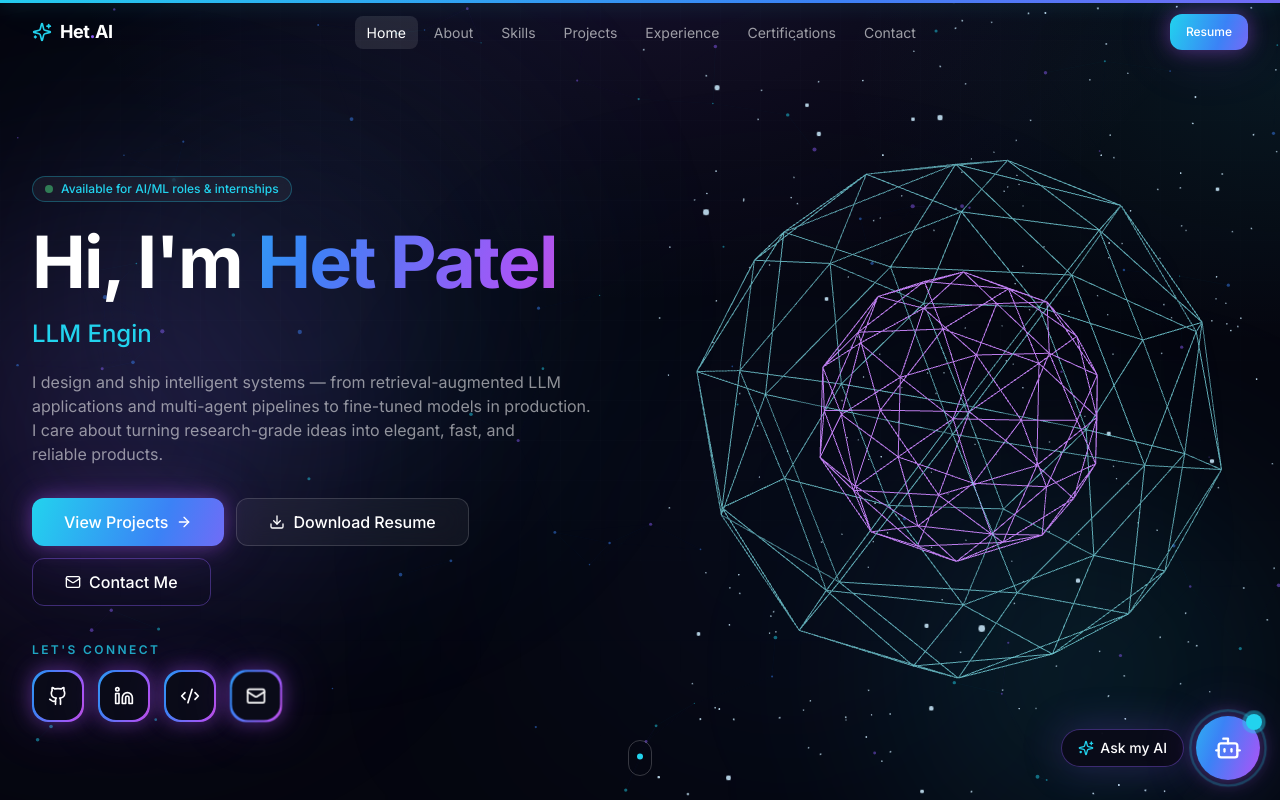
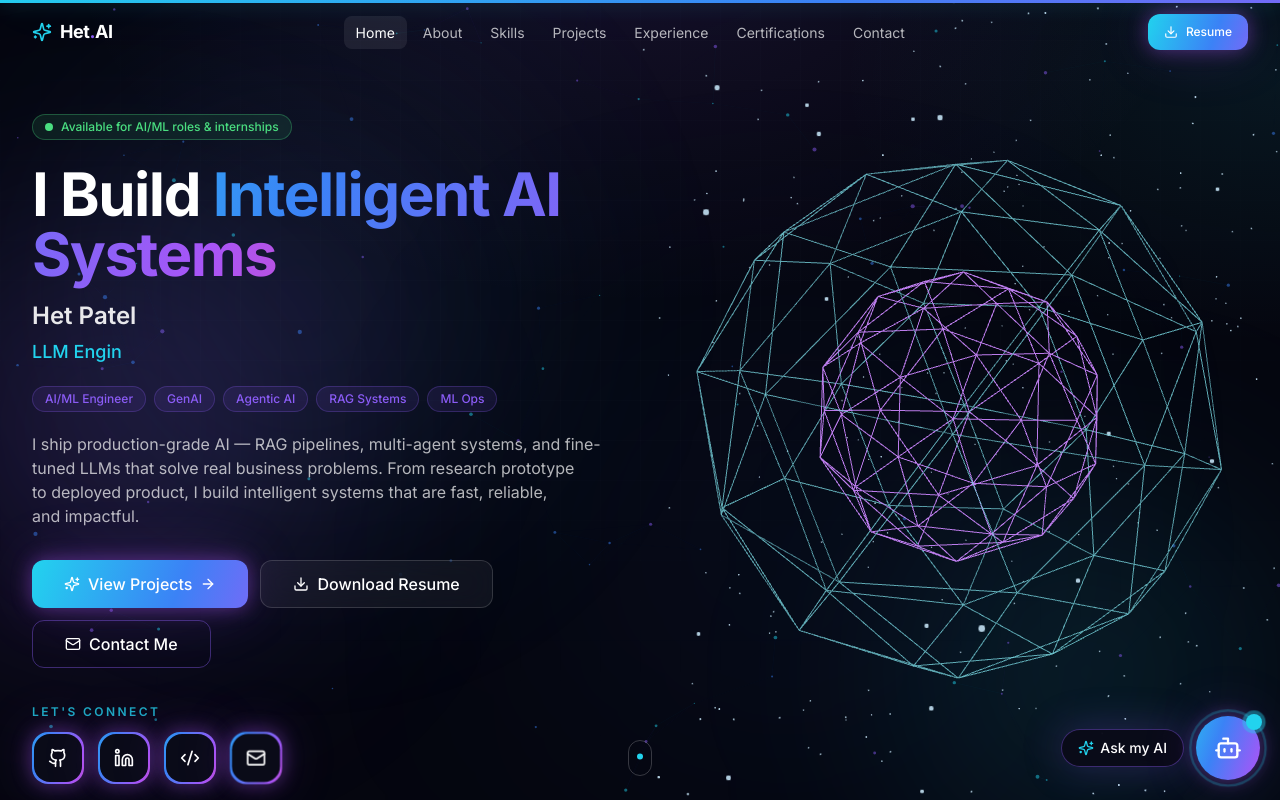
Before and after one commit to Het0808/Het_Portfolio, a Next.js app: page / in a window 1280 px wide. Shown: the top 800 px of the page. Built offline with nearby package versions, Linux system fonts and the light colour scheme.

Commit message:
feat: complete portfolio UX/UI overhaul and content sync

```diff
--- a/src/app/globals.css
+++ b/src/app/globals.css
@@ -99,3 +99,19 @@
   background: rgba(139, 92, 246, 0.35);
   color: #fff;
 }
+
+/* Custom Accessibility & Spacing Utilities */
+@layer utilities {
+  .section-container {
+    @apply relative py-24 sm:py-32;
+  }
+}
+
+/* Contrast enhancement for readability */
+.text-white\/55 {
+  color: rgba(255, 255, 255, 0.65) !important;
+}
+
+.text-white\/60 {
+  color: rgba(255, 255, 255, 0.70) !important;
+}
--- a/src/components/layout/Footer.tsx
+++ b/src/components/layout/Footer.tsx
@@ -11,7 +11,7 @@ export function Footer() {
       {/* Ambient glow */}
       <div className="pointer-events-none absolute inset-x-0 -top-32 mx-auto h-64 w-2/3 rounded-full bg-neon-violet/20 blur-[120px]" />
 
-      <div className="mx-auto max-w-7xl px-5 py-14 sm:px-8">
+      <div className="mx-auto max-w-7xl px-5 py-16 sm:px-8">
         <motion.blockquote
           initial={{ opacity: 0, y: 20 }}
           whileInView={{ opacity: 1, y: 0 }}
--- a/src/components/layout/Navbar.tsx
+++ b/src/components/layout/Navbar.tsx
@@ -2,7 +2,7 @@
 
 import { useEffect, useState } from "react";
 import { AnimatePresence, motion } from "framer-motion";
-import { Menu, X, Sparkles } from "lucide-react";
+import { Menu, X, Sparkles, Download } from "lucide-react";
 import { navLinks, profile } from "@/lib/data";
 import { Button } from "@/components/ui/button";
 import { cn } from "@/lib/utils";
@@ -38,12 +38,21 @@ export function Navbar() {
     return () => observer.disconnect();
   }, []);
 
+  // Close mobile drawer on escape key
+  useEffect(() => {
+    const onKey = (e: KeyboardEvent) => {
+      if (e.key === "Escape") setOpen(false);
+    };
+    window.addEventListener("keydown", onKey);
+    return () => window.removeEventListener("keydown", onKey);
+  }, []);
+
   return (
     <header
       className={cn(
         "fixed inset-x-0 top-0 z-50 transition-all duration-300",
         scrolled
-          ? "border-b border-white/10 bg-[#05060f]/70 backdrop-blur-xl"
+          ? "border-b border-white/[0.06] bg-[#05060f]/60 backdrop-blur-xl"
           : "bg-transparent"
       )}
     >
@@ -74,7 +83,7 @@ export function Navbar() {
                 {active === link.href && (
                   <motion.span
                     layoutId="nav-active"
-                    className="absolute inset-0 -z-10 rounded-lg bg-white/10"
+                    className="absolute inset-0 -z-10 rounded-lg bg-white/[0.08]"
                     transition={{ type: "spring", stiffness: 380, damping: 30 }}
                   />
                 )}
@@ -87,7 +96,7 @@ export function Navbar() {
         <div className="hidden lg:block">
           <Button asChild size="sm" variant="primary">
             <a href={profile.resumeUrl} download>
-              Resume
+              <Download className="h-3.5 w-3.5" /> Resume
             </a>
           </Button>
         </div>
@@ -102,6 +111,19 @@ export function Navbar() {
         </button>
       </nav>
 
+      {/* Mobile backdrop */}
+      <AnimatePresence>
+        {open && (
+          <motion.div
+            initial={{ opacity: 0 }}
+            animate={{ opacity: 1 }}
+            exit={{ opacity: 0 }}
+            onClick={() => setOpen(false)}
+            className="fixed inset-0 z-40 bg-black/50 backdrop-blur-sm lg:hidden"
+          />
+        )}
+      </AnimatePresence>
+
       {/* Mobile drawer */}
       <AnimatePresence>
         {open && (
@@ -109,7 +131,7 @@ export function Navbar() {
             initial={{ opacity: 0, height: 0 }}
             animate={{ opacity: 1, height: "auto" }}
             exit={{ opacity: 0, height: 0 }}
-            className="overflow-hidden border-t border-white/10 bg-[#05060f]/95 backdrop-blur-xl lg:hidden"
+            className="relative z-50 overflow-hidden border-t border-white/[0.06] bg-[#05060f]/95 backdrop-blur-xl lg:hidden"
           >
             <ul className="flex flex-col gap-1 px-5 py-4">
               {navLinks.map((link) => (
@@ -117,7 +139,12 @@ export function Navbar() {
                   <a
                     href={link.href}
                     onClick={() => setOpen(false)}
-                    className="block rounded-lg px-3 py-2.5 text-sm text-white/70 hover:bg-white/5 hover:text-white"
+                    className={cn(
+                      "block rounded-lg px-3 py-2.5 text-sm transition-colors",
+                      active === link.href
+                        ? "bg-white/[0.08] text-white font-medium"
+                        : "text-white/70 hover:bg-white/5 hover:text-white"
+                    )}
                   >
                     {link.label}
                   </a>
@@ -126,7 +153,7 @@ export function Navbar() {
               <li className="pt-2">
                 <Button asChild size="sm" className="w-full">
                   <a href={profile.resumeUrl} download>
-                    Download Resume
+                    <Download className="h-3.5 w-3.5" /> Download Resume
                   </a>
                 </Button>
               </li>
--- a/src/components/sections/Contact.tsx
+++ b/src/components/sections/Contact.tsx
@@ -52,13 +52,14 @@ export function Contact() {
           >
             <GlassCard className="h-full p-7">
               {/* Availability */}
-              <div className="flex items-center gap-2 rounded-full border border-green-400/30 bg-green-400/10 px-3 py-1.5 text-sm text-green-400 w-fit">
+              <div className="flex items-center gap-2 rounded-full border border-green-400/30 bg-green-400/10 px-4 py-2 text-sm font-medium text-green-400 w-fit">
                 <span className="relative flex h-2.5 w-2.5">
                   <span className="absolute inline-flex h-full w-full animate-ping rounded-full bg-green-400 opacity-75" />
                   <span className="relative inline-flex h-2.5 w-2.5 rounded-full bg-green-400" />
                 </span>
                 Available for new opportunities
               </div>
+              <p className="mt-2 text-xs text-white/45">Typically responds within 24 hours</p>
 
               <div className="mt-6 space-y-4 text-sm">
                 <a
@@ -94,7 +95,7 @@ export function Contact() {
                   transition={{ repeat: Infinity, duration: 4, ease: "linear" }}
                 />
                 <span className="absolute bottom-3 left-3 font-mono text-[11px] text-neon-cyan/70">
-                  ◉ online · responds fast
+                  ◉ online · responds within 24h
                 </span>
               </div>
 
--- a/src/components/sections/Hero.tsx
+++ b/src/components/sections/Hero.tsx
@@ -3,7 +3,7 @@
 import { useEffect, useState } from "react";
 import dynamic from "next/dynamic";
 import { motion } from "framer-motion";
-import { ArrowRight, Download, Mail } from "lucide-react";
+import { ArrowRight, Download, Mail, Sparkles } from "lucide-react";
 import { Button } from "@/components/ui/button";
 import { Badge } from "@/components/ui/badge";
 import { MagneticButton } from "@/components/effects/MagneticButton";
@@ -19,6 +19,15 @@ const NeuralOrb = dynamic(() => import("@/components/three/NeuralOrb"), {
     </div>
   ),
 });
+
+/** Domain positioning chips shown below the headline. */
+const domainTags = [
+  "AI/ML Engineer",
+  "GenAI",
+  "Agentic AI",
+  "RAG Systems",
+  "ML Ops",
+];
 
 export function Hero() {
   const role = useTypewriter(profile.roles);
@@ -44,52 +53,83 @@ export function Hero() {
 
       <div className="relative z-10 mx-auto grid w-full max-w-7xl items-center gap-10 px-5 sm:px-8 lg:grid-cols-2">
         <div className="text-center lg:text-left">
+          {/* Availability badge */}
           <motion.div
             initial={{ opacity: 0, y: 20 }}
             animate={{ opacity: 1, y: 0 }}
             transition={{ duration: 0.5 }}
           >
-            <Badge className="border-neon-cyan/30 text-neon-cyan">
-              <span className="mr-2 inline-block h-2 w-2 animate-pulse rounded-full bg-green-400" />
+            <Badge className="border-green-400/30 bg-green-400/10 text-green-400">
+              <span className="relative mr-2 flex h-2 w-2">
+                <span className="absolute inline-flex h-full w-full animate-ping rounded-full bg-green-400 opacity-75" />
+                <span className="relative inline-flex h-2 w-2 rounded-full bg-green-400" />
+              </span>
               Available for AI/ML roles & internships
             </Badge>
           </motion.div>
 
+          {/* Value-proposition headline */}
           <motion.h1
             initial={{ opacity: 0, y: 24 }}
             animate={{ opacity: 1, y: 0 }}
             transition={{ duration: 0.6, delay: 0.1 }}
-            className="mt-6 text-5xl font-bold leading-[1.05] tracking-tight text-white sm:text-6xl lg:text-7xl"
+            className="mt-6 text-4xl font-bold leading-[1.08] tracking-tight text-white sm:text-5xl lg:text-6xl"
           >
-            Hi, I&apos;m{" "}
+            I Build{" "}
             <span className="bg-neon-gradient bg-[length:200%_auto] bg-clip-text text-transparent animate-gradient-x">
-              Het Patel
+              Intelligent AI Systems
             </span>
           </motion.h1>
 
-          {/* Typing role line */}
-          <motion.p
+          {/* Name + typing role */}
+          <motion.div
             initial={{ opacity: 0, y: 20 }}
             animate={{ opacity: 1, y: 0 }}
-            transition={{ duration: 0.6, delay: 0.2 }}
-            className="mt-5 h-8 text-lg font-medium text-white/80 sm:text-2xl"
+            transition={{ duration: 0.6, delay: 0.18 }}
+            className="mt-4"
           >
-            <span className="text-neon-cyan">{role}</span>
-            <span className="ml-1 inline-block w-[2px] animate-blink bg-neon-cyan align-middle">
-              &nbsp;
-            </span>
-          </motion.p>
+            <p className="text-xl font-semibold text-white/90 sm:text-2xl">
+              {profile.name}
+            </p>
+            <p className="mt-1.5 h-7 text-base font-medium text-white/70 sm:text-lg">
+              <span className="text-neon-cyan">{role}</span>
+              <span className="ml-1 inline-block w-[2px] animate-blink bg-neon-cyan align-middle">
+                &nbsp;
+              </span>
+            </p>
+          </motion.div>
 
+          {/* Domain positioning tags */}
+          <motion.div
+            initial={{ opacity: 0, y: 16 }}
+            animate={{ opacity: 1, y: 0 }}
+            transition={{ duration: 0.5, delay: 0.25 }}
+            className="mt-5 flex flex-wrap items-center justify-center gap-2 lg:justify-start"
+          >
+            {domainTags.map((tag, i) => (
+              <motion.span
+                key={tag}
+                initial={{ opacity: 0, scale: 0.85 }}
+                animate={{ opacity: 1, scale: 1 }}
+                transition={{ delay: 0.3 + i * 0.06 }}
+                className="rounded-full border border-neon-violet/25 bg-neon-violet/10 px-3 py-1 text-xs font-medium text-neon-violet"
+              >
+                {tag}
+              </motion.span>
+            ))}
+          </motion.div>
+
+          {/* Bio */}
           <motion.p
             initial={{ opacity: 0, y: 20 }}
             animate={{ opacity: 1, y: 0 }}
             transition={{ duration: 0.6, delay: 0.3 }}
-            className="mx-auto mt-5 max-w-xl text-pretty text-base text-white/55 lg:mx-0"
+            className="mx-auto mt-5 max-w-xl text-pretty text-base text-white/60 lg:mx-0"
           >
             {profile.bio}
           </motion.p>
 
-          {/* CTAs */}
+          {/* CTAs — clear hierarchy: primary → secondary → tertiary */}
           <motion.div
             initial={{ opacity: 0, y: 20 }}
             animate={{ opacity: 1, y: 0 }}
@@ -99,7 +139,7 @@ export function Hero() {
             <MagneticButton>
               <Button asChild size="lg">
                 <a href="#projects">
-                  View Projects <ArrowRight className="h-4 w-4" />
+                  <Sparkles className="h-4 w-4" /> View Projects <ArrowRight className="h-4 w-4" />
                 </a>
               </Button>
             </MagneticButton>
@@ -119,8 +159,7 @@ export function Hero() {
             </MagneticButton>
           </motion.div>
 
-          {/* Social icons — HIGHLIGHTED: larger tap targets, gradient ring,
-              always-on glow and a label so they grab attention immediately. */}
+          {/* Social icons */}
           <motion.div
             initial={{ opacity: 0, y: 20 }}
             animate={{ opacity: 1, y: 0 }}
--- a/src/components/sections/Skills.tsx
+++ b/src/components/sections/Skills.tsx
@@ -14,6 +14,13 @@ const accentText: Record<SkillCategory["accent"], string> = {
   blue: "text-neon-blue",
   purple: "text-neon-violet",
   pink: "text-neon-pink",
+};
+
+const accentHover: Record<SkillCategory["accent"], string> = {
+  cyan: "hover:border-neon-cyan/50 hover:shadow-glow-cyan",
+  blue: "hover:border-neon-blue/50 hover:shadow-glow-blue",
+  purple: "hover:border-neon-violet/50 hover:shadow-glow-purple",
+  pink: "hover:border-neon-pink/50 hover:shadow-glow-purple",
 };
 
 export function Skills() {
@@ -52,6 +59,9 @@ export function Skills() {
                     </h3>
                   </div>
 
+                  {/* Gradient separator */}
+                  <div className="mb-5 h-px bg-gradient-to-r from-transparent via-white/10 to-transparent" />
+
                   {/* Skills shown as clean chips — no percentages / progress bars. */}
                   <div className="flex flex-wrap gap-2.5">
                     {cat.skills.map((s, j) => (
@@ -61,7 +71,7 @@ export function Skills() {
                         whileInView={{ opacity: 1, scale: 1 }}
                         viewport={{ once: true, margin: "-40px" }}
                         transition={{ duration: 0.3, delay: j * 0.04 }}
-                        className="rounded-lg border border-white/10 bg-white/5 px-3.5 py-2 text-sm font-medium text-white/80 transition-all duration-300 hover:-translate-y-0.5 hover:border-neon-cyan/50 hover:text-white hover:shadow-glow-cyan"
+                        className={`rounded-lg border border-white/10 bg-white/5 px-3.5 py-2 text-sm font-medium text-white/80 transition-all duration-300 hover:-translate-y-0.5 hover:text-white ${accentHover[cat.accent]}`}
                       >
                         {s.name}
                       </motion.span>
--- a/src/lib/data.ts
+++ b/src/lib/data.ts
@@ -24,12 +24,12 @@ export const profile = {
     "NLP Engineer",
     "Building Intelligent Systems",
   ],
-  tagline: "AI/ML Engineer | GenAI Developer | Building Intelligent Systems",
+  tagline: "AI/ML Engineer | GenAI | Agentic AI | RAG | ML Systems",
   email: "work.hetpatel2002@gmail.com",
   location: "India · Open to Remote",
   availability: "Open to AI/ML internships and opportunities",
   resumeUrl: "/resume.pdf",
-  bio: "I design and ship intelligent systems — from retrieval-augmented LLM applications and multi-agent pipelines to fine-tuned models in production. I care about turning research-grade ideas into elegant, fast, and reliable products.",
+  bio: "I ship production-grade AI — RAG pipelines, multi-agent systems, and fine-tuned LLMs that solve real business problems. From research prototype to deployed product, I build intelligent systems that are fast, reliable, and impactful.",
 };
 
 /* ------------------------------------------------------------------ */
@@ -154,10 +154,12 @@ export type Project = {
   title: string;
   category: "GenAI" | "NLP" | "Agents" | "MLOps" | "FinTech";
   tagline: string;
+  problem: string;
   description: string;
   features: string[];
   architecture: string;
   tech: string[];
+  impact: string;
   demo: string;
   github: string;
   accent: "cyan" | "blue" | "purple" | "pink";
@@ -170,6 +172,7 @@ export const projects: Project[] = [
     title: "AlphaMind",
     category: "Agents",
     tagline: "Autonomous Multi-Agent Investment Research Analyst.",
+    problem: "Manual financial research is slow, expensive, and doesn't scale across markets.",
     description:
       "A collaborative multi-agent framework designed to automate deep financial research, query real-time market data, and generate institutional-grade investment reports.",
     features: [
@@ -192,6 +195,7 @@ export const projects: Project[] = [
       "Financial APIs",
       "Docker",
     ],
+    impact: "Automates institutional-grade investment analysis with multi-agent coordination and RAG-powered insights.",
     demo: "#",
     github: "https://github.com/",
     accent: "purple",
@@ -202,6 +206,7 @@ export const projects: Project[] = [
     title: "AutoWorth AI",
     category: "MLOps",
     tagline: "Vehicle Residual Value Prediction System.",
+    problem: "Vehicle valuation is opaque and inconsistent — lacking explainability for business decisions.",
     description:
       "An end-to-end machine learning system that predicts vehicle residual values with high accuracy, featuring ensemble modeling, model explainability, and full lifecycle tracking.",
     features: [
@@ -223,6 +228,7 @@ export const projects: Project[] = [
       "Streamlit",
       "Docker",
     ],
+    impact: "Transparent, explainable predictions with SHAP + XGBoost/CatBoost ensemble and full MLflow lifecycle tracking.",
     demo: "#",
     github: "https://github.com/",
     accent: "pink",
@@ -233,6 +239,7 @@ export const projects: Project[] = [
     title: "AI Voice Hiring Assistant",
     category: "Agents",
     tagline: "Conversational screening that talks, listens, and scores.",
+    problem: "First-round screening is expensive, time-consuming, and inconsistent across interviewers.",
     description:
       "A real-time voice agent that conducts first-round interviews — streaming speech-to-text, an LLM interviewer with memory, and automated candidate scoring with structured feedback.",
     features: [
@@ -244,6 +251,7 @@ export const projects: Project[] = [
     architecture:
       "Whisper STT → LangGraph interviewer agent (GPT-4o) → rubric evaluator → Postgres + recruiter dashboard. Streaming over WebSockets.",
     tech: ["LangGraph", "OpenAI", "Whisper", "FastAPI", "Next.js", "PostgreSQL"],
+    impact: "Automated voice interviews with structured rubric scoring and recruiter dashboards.",
     demo: "#",
     github: "https://github.com/",
     accent: "purple",
@@ -254,6 +262,7 @@ export const projects: Project[] = [
     title: "NCERT RAG System",
     category: "GenAI",
     tagline: "Ask any textbook. Get cited, grounded answers.",
+    problem: "Students can't get reliable, source-cited answers from textbooks using generic AI tools.",
     description:
       "A retrieval-augmented tutor over NCERT textbooks with hybrid search, re-ranking, and inline citations so students can trust every answer.",
     features: [
@@ -265,6 +274,7 @@ export const projects: Project[] = [
     architecture:
       "Chunk + embed (bge) → Qdrant vector store → hybrid retrieval → cross-encoder re-rank → GPT-4o-mini with citation prompt.",
     tech: ["LangChain", "Qdrant", "RAG", "FastAPI", "React"],
+    impact: "Grounded, source-cited Q&A with hybrid retrieval, re-ranking, and faithfulness evaluation.",
     demo: "#",
     github: "https://github.com/",
     accent: "cyan",
```
Also changed, not shown: src/components/sections/Certifications.tsx (+10 -5 lines), src/components/sections/Experience.tsx (+10 -3 lines), src/components/sections/Projects.tsx (+33 -4 lines), src/components/sections/Terminal.tsx (+6 -4 lines), src/components/ui/SectionHeading.tsx (+9 -1 lines).
